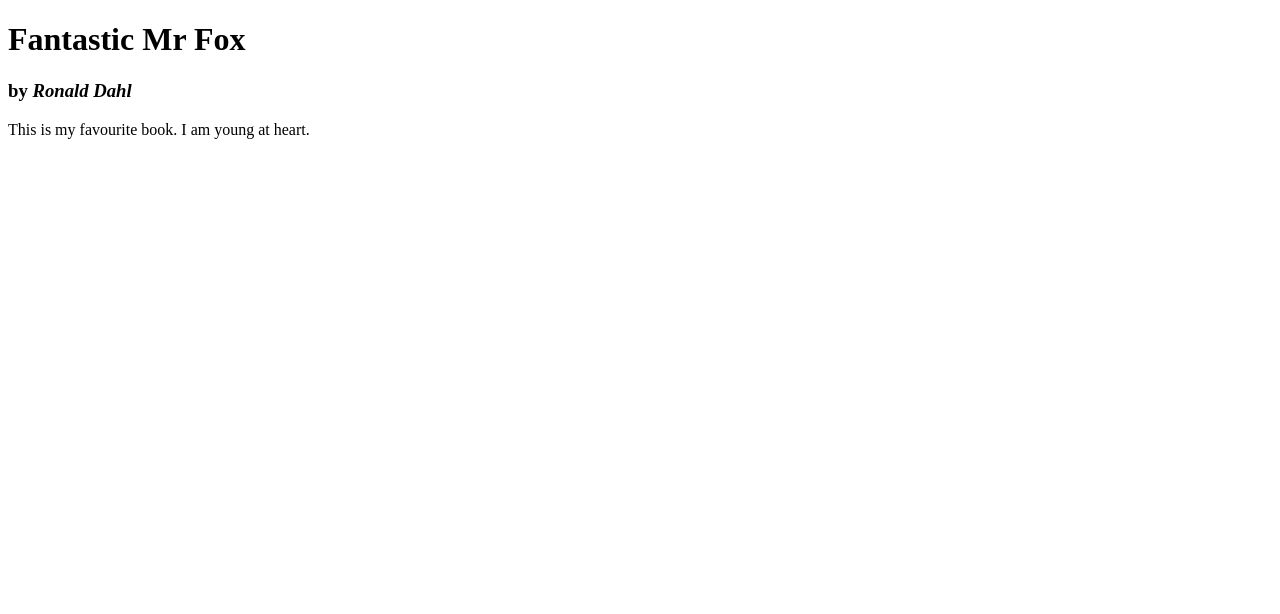
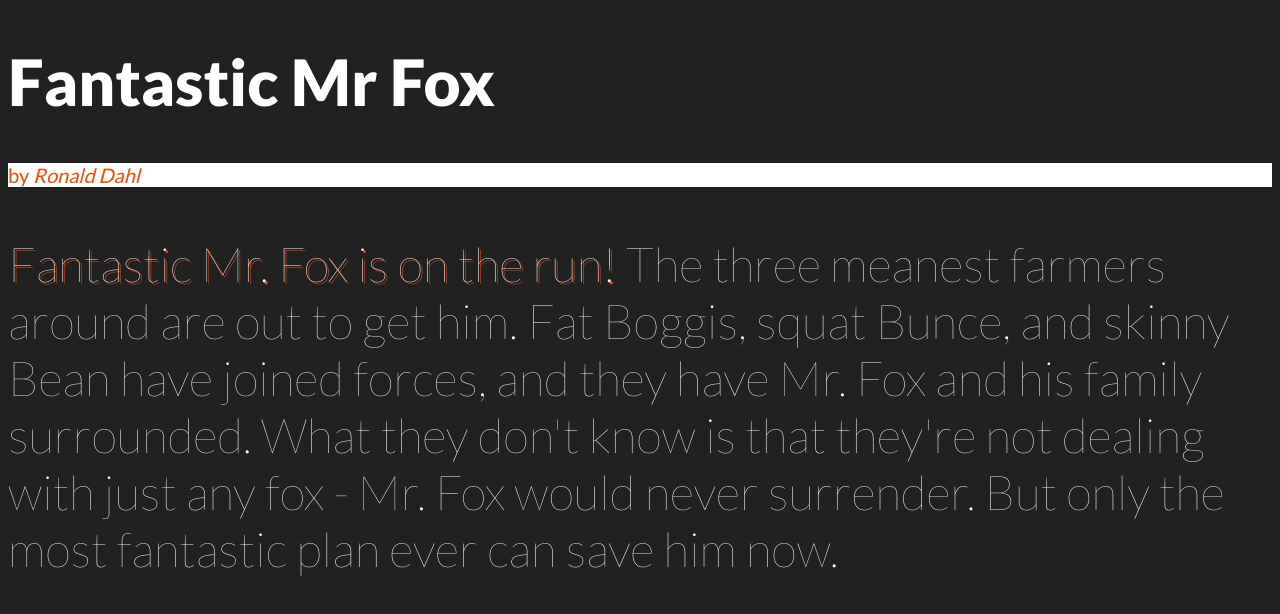
Before and after one commit to yinyongtee/yinyongtee.github.io, a plain HTML site: page 02_01_texts.html in a window 1280 px wide. Drawn offline with Linux system fonts and the light colour scheme.

Commit message:
18th Sept Work

```diff
--- a/02_01_texts.html
+++ b/02_01_texts.html
@@ -1,14 +1,26 @@
 <!DOCTYPE html>
 <html>
 <head>
-<title> Fantastic Page </title>
+<title class=my-title>
+	 Page </title>
+	 <link rel="stylesheet" href="Fox.css">
 </head>
-<body>
-	<h1> Fantastic Mr Fox </h1>
-	<h3> by
-		<em> Ronald Dahl </em>
+<body class=my-body>
+	<h1 class=my-title> Fantastic Mr Fox </h1>
+	<h3 class=my-subtitle>
+		by <em> Ronald Dahl </em>
 	</h3>
-	<p> This is my favourite book. I am young at heart. </p>
+	<p class = "my-paragraph">
+		<hello class = "my-strong" > Fantastic Mr. Fox is on the run! </hello>
+	The three meanest farmers around are out to get him. Fat
+	Boggis, squat Bunce,
+	and skinny Bean have joined forces, and they have Mr. Fox and
+	his family surrounded.
+	What they don't know is that they're not dealing with just
+	any fox - Mr. Fox
+	would never surrender. But only the most fantastic plan ever
+	can save him now.
+</p>
 
 </body>
 </html>
--- /dev/null
+++ b/Fox.css
@@ -0,0 +1,42 @@
+/*Imports font from https://fonts.google.com/*/
+@import url('https://fonts.googleapis.com/css?family=Lato:100,400,900');
+/*1. Make the background color dark gray: #212121*/
+/*2. Change the font family to: 'lato'*/
+.my-body {
+	background-color: #212121;
+	font-family: 'lato';
+}
+/*3. Enlarge the font size to: 4rem*/
+/*4. Thicken the font weight to: 900*/
+/*5. Change the text color to: white*/
+.my-title {
+	font-size: 4rem;
+	font-weight: 900;
+	color: white;
+}
+/*6. Enlarge the font size to: 1.25rem*/
+/*7. Thicken the font weight to: 400*/
+/*8. Change the text color to: orangered*/
+/*9. Change the background color to: white*/
+.my-subtitle {
+	font-size: 1.25rem;
+	font-weight: 400;
+	color: orangered;
+	background-color: white;
+}
+/*10. Enlarge the font size to: 3rem*/
+/*11. Thin the font weight to: 100*/
+/*12. Change the text color to: white*/
+.my-paragraph {
+	font-size: 3rem;
+	font-weight: 100;
+	color: white;
+}
+/*13. add a text shadow with the following specs:
+horizontal offset: 2px
+vertical offset: 2px
+shadow blur: 0
+color: orangered*/
+.my-strong {
+	text-shadow: 2px 2px 0 orangered;
+}
--- /dev/null
+++ b/fancy.css
@@ -0,0 +1,3 @@
+p{
+	font-family: helvetica, sans-serif
+}
--- /dev/null
+++ b/newstyle.css
@@ -0,0 +1,11 @@
+p{
+	background-color: yellow;
+}
+
+.nice{
+	font-weight: bold;
+}
+
+.nicer {
+	background-color: grey;
+}
```
Also changed, not shown: Container.html (added, +39 -0 lines), testcss.html (added, +16 -0 lines), 1 other file.
